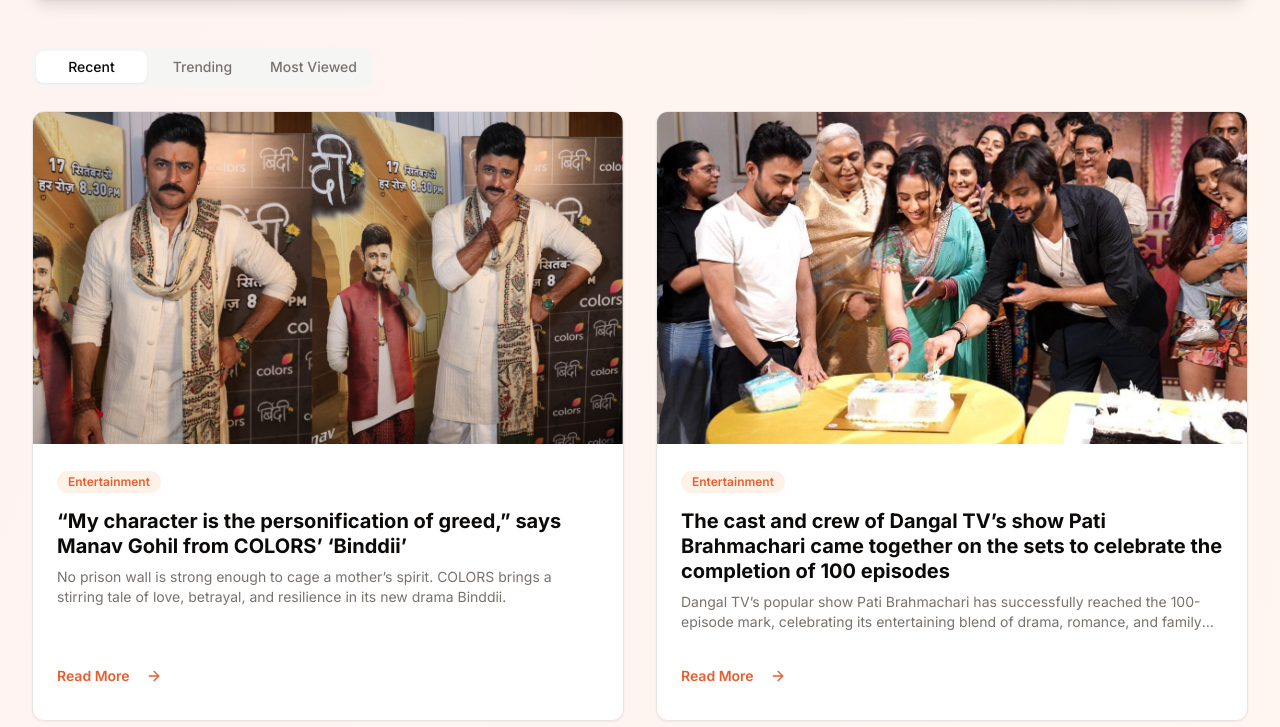
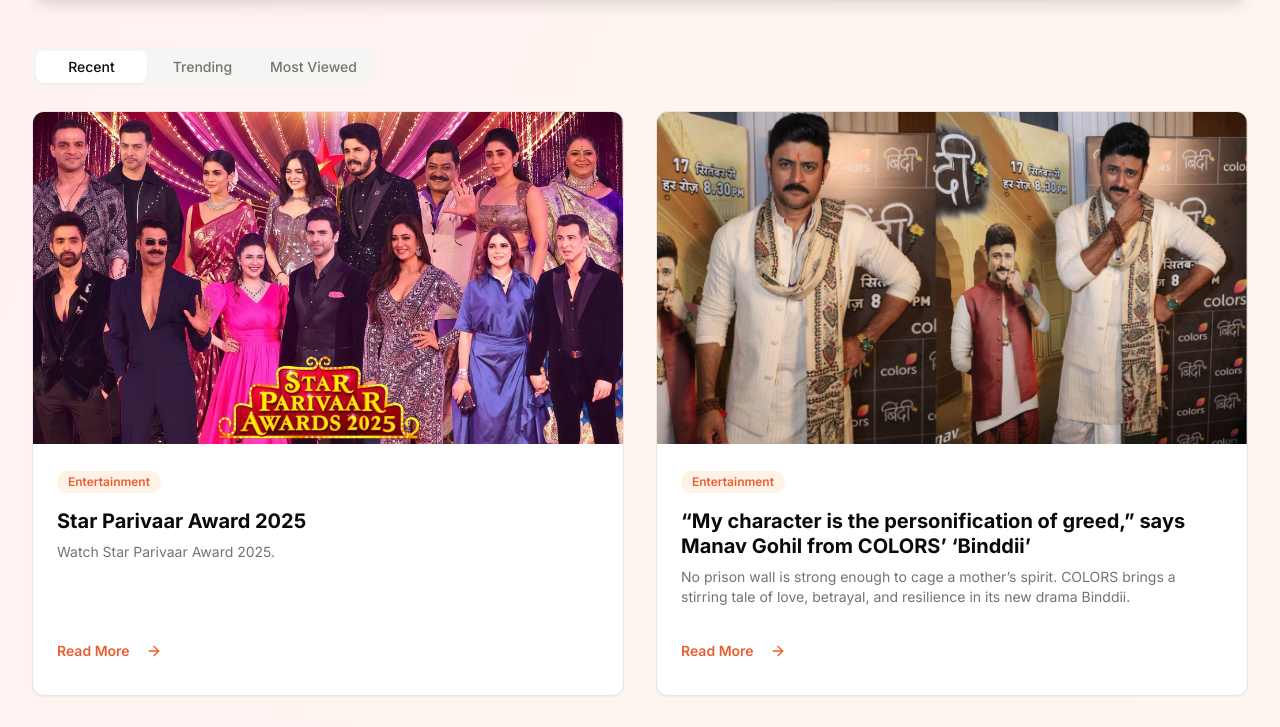
Before and after one commit to manishyadavyt/Telly-Filmy, a Next.js app: page / in a window 1280 px wide. Shown: the part 844-1571 px from the top of the page. Built offline with nearby package versions, Linux system fonts and the light colour scheme.

Commit message:
Update posts

```diff
--- a/posts.json
+++ b/posts.json
@@ -1,5 +1,21 @@
 [
-
+ {
+  "title": "Star Parivaar Award 2025",
+  "excerpt": "Watch Star Parivaar Award 2025.",
+  "content": "Watch the video below and enjoy !",
+  "videoUrl": "https://www.youtube.com/embed/Z1fnZr7CBuw?si=ZOEtOaE9jrJTGchy",
+  "category": "Entertainment",
+  "imageUrl": "/images/starparivar.jpeg",
+  "tags": ["YouTube", "Video", "starparivar"],
+  "isTopStory": true,
+  "isTrending": true,
+  "id": "video001",
+  "slug": "starparivar-youtube-video-post",
+  "author": { "name": "Telly Filmy", "avatarUrl": "/Public/logo.png" },
+  "date": "2025-09-21T12:30:00.000Z",
+  "views": 0
+}
+,
 {
   "title": "“My character is the personification of greed,” says Manav Gohil from COLORS’ ‘Binddii’",
   "excerpt": "No prison wall is strong enough to cage a mother’s spirit. COLORS brings a stirring tale of love, betrayal, and resilience in its new drama Binddii.",
--- a/src/app/posts/[slug]/page.tsx
+++ b/src/app/posts/[slug]/page.tsx
@@ -19,6 +19,7 @@ export default async function PostPage({ params }: { params: { slug: string } })
 
   return (
     <article className="container max-w-4xl mx-auto py-8 md:py-12">
+
       {/* Header */}
       <div className="space-y-4 text-center">
         <Link href={`/category/${encodeURIComponent(post.category.toLowerCase())}`}>
@@ -69,9 +70,23 @@ export default async function PostPage({ params }: { params: { slug: string } })
       {/* Content with paragraph spacing */}
       <div className="prose prose-lg dark:prose-invert max-w-none mx-auto text-foreground/90 leading-relaxed">
         {post.content.split('\n\n').map((para, i) => (
-          <p key={i} className="mb-6">{para}</p>  // spacing between paragraphs
+          <p key={i} className="mb-6">{para}</p>
         ))}
       </div>
+
+      {/* YouTube Video */}
+      {post.videoUrl && (
+        <div className="my-12 relative w-full aspect-video rounded-xl overflow-hidden shadow-lg">
+          <iframe
+            src={post.videoUrl}
+            title={post.title}
+            className="w-full h-full"
+            frameBorder="0"
+            allow="accelerometer; autoplay; clipboard-write; encrypted-media; gyroscope; picture-in-picture"
+            allowFullScreen
+          />
+        </div>
+      )}
 
       {/* Tags */}
       {post.tags && post.tags.length > 0 && (
@@ -82,9 +97,7 @@ export default async function PostPage({ params }: { params: { slug: string } })
           </div>
           <div className="flex flex-wrap gap-2 mt-4">
             {post.tags.map((tag) => (
-              <Badge key={tag} variant="outline">
-                {tag}
-              </Badge>
+              <Badge key={tag} variant="outline">{tag}</Badge>
             ))}
           </div>
         </div>
```
Also changed, not shown: public/images/starparivar.jpeg (added).
